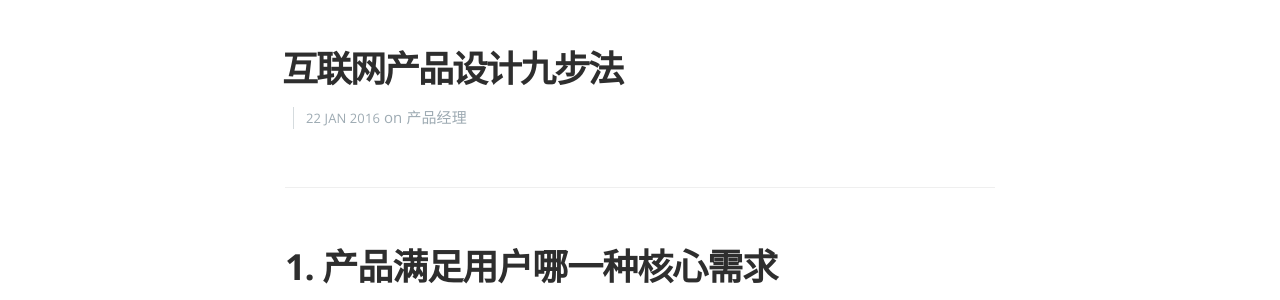
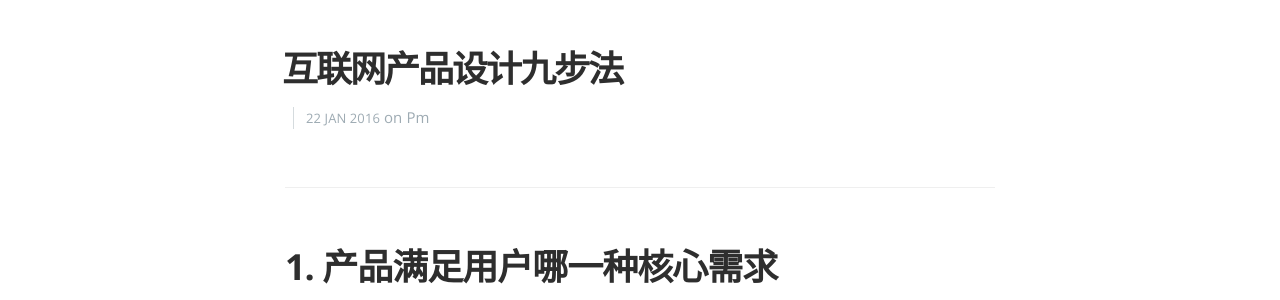
Before and after one commit to joo-studio/blog.joozo.cn, a Jekyll site: the page built from _posts/2016-01-22-pm-nine.md, in a window 1280 px wide and 900 px high, scrolled down 435 px. Shown: the part 152-452 px from the top of the window. Built offline with Jekyll 4.4.1, drawn with Linux system fonts in a browser that asks for light colours; nearby versions of some CDN libraries; Markdown is read by kramdown in place of the engine named in the settings.

Commit message:
git add new aritche

```diff
--- a/_posts/2016-01-22-pm-nine.md
+++ b/_posts/2016-01-22-pm-nine.md
@@ -3,7 +3,7 @@ layout: post
 subclass: 'post'
 title: "互联网产品设计九步法"
 categories: 产品经理
-tags: 产品经理
+tags: PM
 cover: 'img/girls.jpg'
 navigation: True
 logo: 'assets/images/ghost.png'
```
